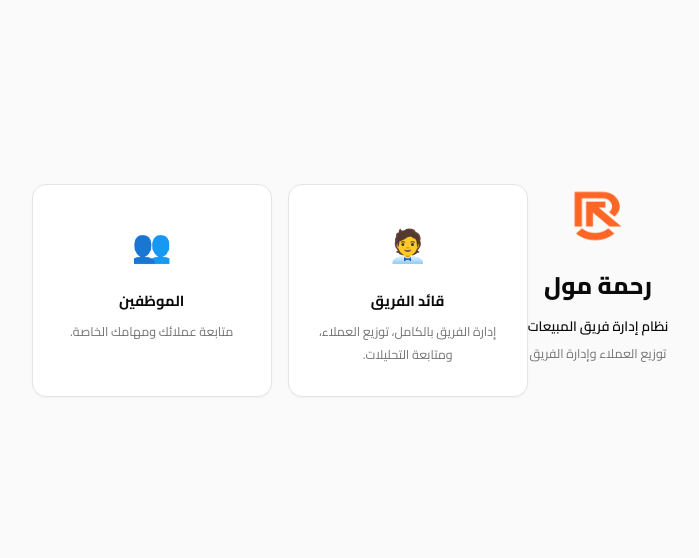
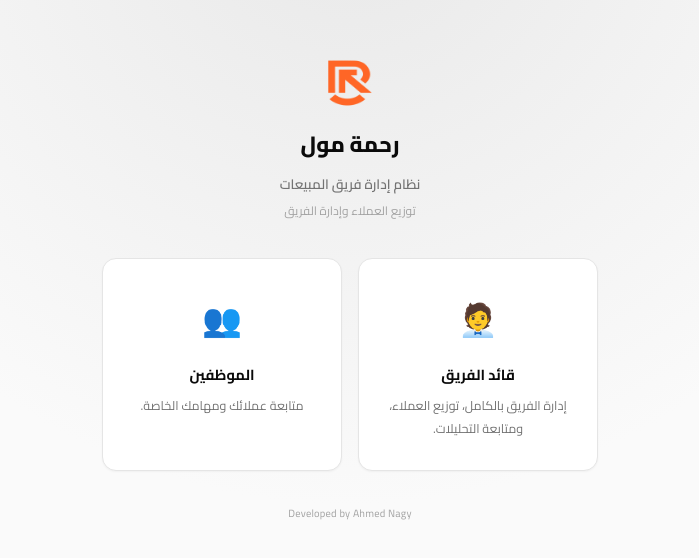
Before and after one commit to njradvertisingagency-lab/rahma-mall-crm, a website: page frontend/public/index.html in a window 1280 px wide. Shown: the part 110-668 px from the top of the page, without its empty margins (290-989 px from the left). Drawn offline with Linux system fonts and the light colour scheme; no server answers.

Commit message:
Fix login screen layout and add developer credit

```diff
--- a/frontend/public/app.js
+++ b/frontend/public/app.js
@@ -408,6 +408,7 @@ function renderShell() {
     )),
     el('div', { class: 'sidebar-footer' }, [
       el('button', { class: 'btn btn-outline btn-block btn-sm', onclick: App.toggleTheme }, [App.state.theme === 'dark' ? '☀️ الوضع الفاتح' : '🌙 الوضع الداكن']),
+      el('div', { class: 'dev-credit' }, ['Developed by Ahmed Nagy']),
     ]),
   ]);
 
--- a/frontend/public/styles.css
+++ b/frontend/public/styles.css
@@ -138,6 +138,8 @@ button { font-family: inherit; }
 .nav-item.active { background: var(--brand-soft); color: var(--text); font-weight: 600; }
 .nav-icon { width: 20px; text-align: center; }
 .sidebar-footer { padding: 16px; border-top: 1px solid var(--border); }
+.dev-credit { text-align: center; font-size: 10.5px; color: var(--text-faint); margin-top: 10px; letter-spacing: 0.02em; }
+.login-page-credit { margin-top: 32px; }
 
 .main { flex: 1; min-width: 0; display: flex; flex-direction: column; }
 .topbar {
@@ -262,13 +264,16 @@ table.data-table tr:hover td { background: var(--surface-2); }
 .modal-close { background: none; border: none; font-size: 18px; cursor: pointer; color: var(--text-muted); }
 
 /* ---------- تسجيل الدخول ---------- */
-.login-screen { min-height: 100vh; display: flex; align-items: center; justify-content: center; background: var(--bg); padding: 20px; }
-.login-brand { text-align: center; margin-bottom: 28px; }
-.login-logo-img { width: 56px; height: 56px; object-fit: contain; margin-bottom: 10px; }
-.login-brand .logo { font-size: 24px; font-weight: 800; }
-.login-brand .title { font-size: 13.5px; font-weight: 600; color: var(--text); margin-top: 5px; }
-.login-brand .subtitle { font-size: 12.5px; color: var(--text-muted); margin-top: 3px; }
-.login-cards { display: flex; gap: 16px; flex-wrap: wrap; justify-content: center; max-width: 640px; }
+.login-screen {
+  min-height: 100vh; display: flex; flex-direction: column; align-items: center; justify-content: center;
+  background: radial-gradient(circle at 50% 0%, var(--brand-soft), var(--bg) 60%); padding: 32px 20px;
+}
+.login-brand { text-align: center; margin-bottom: 36px; display: flex; flex-direction: column; align-items: center; }
+.login-logo-img { width: 52px; height: 52px; object-fit: contain; margin-bottom: 14px; }
+.login-brand .logo { font-size: 22px; font-weight: 800; }
+.login-brand .title { font-size: 13.5px; font-weight: 600; color: var(--text-muted); margin-top: 6px; }
+.login-brand .subtitle { font-size: 12px; color: var(--text-faint); margin-top: 2px; }
+.login-cards { display: flex; gap: 16px; flex-wrap: wrap; justify-content: center; max-width: 520px; }
 .login-card {
   background: var(--surface); border: 1px solid var(--border); border-radius: var(--radius); padding: 30px 24px; width: 240px;
   text-align: center; cursor: pointer; box-shadow: var(--shadow-xs); transition: 0.15s;
--- a/frontend/public/views-auth.js
+++ b/frontend/public/views-auth.js
@@ -48,6 +48,7 @@
       } else if (screen === 'employee-form') {
         container.appendChild(renderLoginForm(selectedEmployee.username, `أهلاً بك، ${selectedEmployee.name}`, false));
       }
+      container.appendChild(el('div', { class: 'dev-credit login-page-credit' }, ['Developed by Ahmed Nagy']));
     }
 
     async function loadEmployees() {
```
